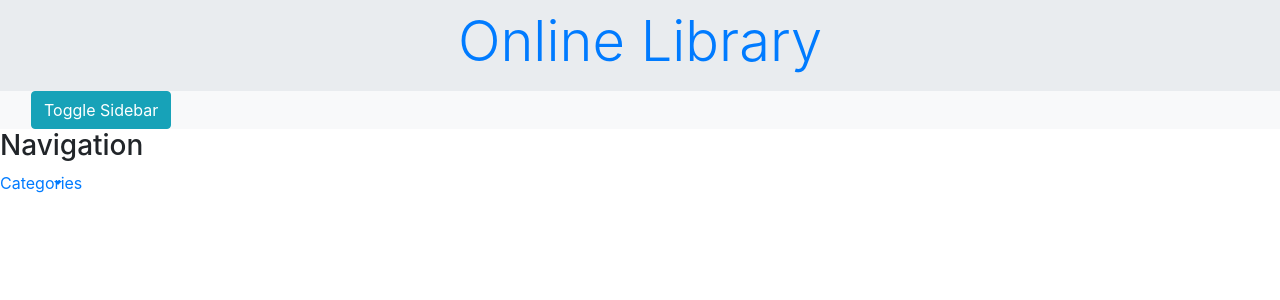
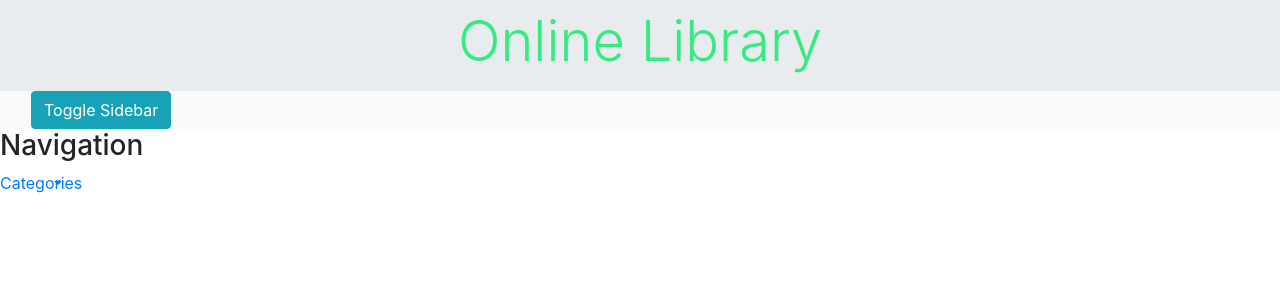
Before and after one commit to waking-eni/php-mvc-online-library, a PHP site: page /view/loginUser.php in a window 1280 px wide. Shown: the part 26-326 px from the top of the page. Run offline with PHP 8.4, Linux system fonts and the light colour scheme; the visitor is signed in with stand-in values (Sample User, id 1); data that the repository does not hold is empty.

Commit message:
Update header.php

```diff
--- a/library/view/includes/header.php
+++ b/library/view/includes/header.php
@@ -44,6 +44,6 @@
 <!-- JUMBOTRON -->
 <div class="jumbotron jumbotron-fluid jumbotron-header mb-0 py-2">
     <div class="container">
-        <h2 class="display-4 text-center"><a href="../index.php" class="red-font">Online Library</a></h2>
+        <h2 class="display-4 text-center"><a href="../index.php" class="yellow-font">Online Library</a></h2>
     </div>
 </div>
```
